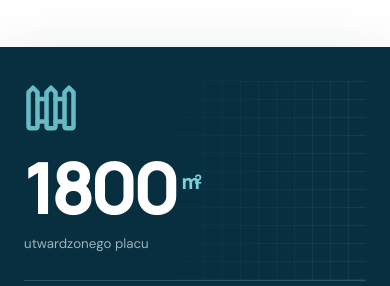
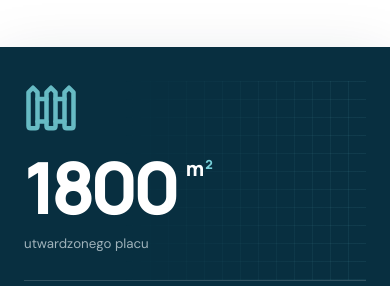
Before and after one commit to bohunek5/zimowanie, a React (Vite) app: page / in a window 390 px wide. Shown: the part 1521-1807 px from the top of the page. Built offline with nearby package versions, Linux system fonts and the light colour scheme.

Commit message:
Fix mobile area unit and simplify footer

```diff
--- a/src/components/Layout.tsx
+++ b/src/components/Layout.tsx
@@ -1,7 +1,7 @@
 import { BadgeDollarSign, Compass, House, Images, Info, Map, MapPin, Moon, PackageOpen, Phone, Sun, Warehouse } from 'lucide-react';
 import { NavLink, Outlet, useLocation } from 'react-router-dom';
 import { BackToTop } from './BackToTop';
-import { address, company, legalItems, navItems, phone } from '../data/mockData';
+import { address, legalItems, navItems, phone } from '../data/mockData';
 import { useScrollToTop } from '../hooks/useScrollToTop';
 import type { Theme } from '../hooks/useTheme';
 
@@ -56,8 +56,7 @@ export function Layout({ theme, onToggleTheme }: Readonly<LayoutProps>) {
           <nav className="footer__nav" aria-label="Nawigacja w stopce"><small><Compass/>Strona</small>{navItems.slice(1).map((item) => <NavLink key={item.to} to={item.to}>{item.label}</NavLink>)}</nav>
           <nav className="footer__nav footer__legal" aria-label="Informacje prawne"><small><Info/>Informacje</small>{legalItems.map((item) => <NavLink key={item.to} to={item.to}>{item.label}</NavLink>)}</nav>
         </div>
-        <div className="container footer__company"><strong>{company.fullName}</strong><span>{company.registeredAddress}</span><span>NIP {company.nip} · REGON {company.regon}</span></div>
-        <div className="container footer__bottom"><span>© {new Date().getFullYear()} Zimowanie Jachtów Giżycko</span><span>Sezon 01.10–30.04</span></div>
+        <div className="container footer__bottom"><span>© {new Date().getFullYear()} RAD'LIGHT</span></div>
       </footer>
 
       <BackToTop/>
--- a/src/pages/Pages.tsx
+++ b/src/pages/Pages.tsx
@@ -97,7 +97,7 @@ export function HomePage(_props: Readonly<EmptyPageProps>) {
 
       <section className="section offer-section">
         <div className="container section-intro"><div><span className="overline">Oferta</span><h2>Plac, hala i przygotowanie łodzi.</h2></div><p>Najpierw wybierasz miejsce. Jeśli chcesz, możemy również przygotować jednostkę do zimowego postoju.</p></div>
-        <div className="container storage-feature"><div className="storage-feature__metric"><Fence/><span className="storage-feature__number">1800<sup>m²</sup></span><small>utwardzonego placu</small></div><div><span className="overline">Najczęściej wybierane</span><h3>Monitorowany plac</h3><p>Ogrodzona i oświetlona przestrzeń dla jednostek różnych długości.</p><Link to="/cennik">Ceny od 1 000 zł <ArrowRight/></Link></div><ul><li><Check/>Wjazd od ul. Sybiraków</li><li><Check/>Pełny sezon {season}</li><li><Check/>Możliwość własnego przygotowania łodzi</li></ul></div>
+        <div className="container storage-feature"><div className="storage-feature__metric"><Fence/><span className="storage-feature__number">1800 <span className="metric-unit">m<sup>2</sup></span></span><small>utwardzonego placu</small></div><div><span className="overline">Najczęściej wybierane</span><h3>Monitorowany plac</h3><p>Ogrodzona i oświetlona przestrzeń dla jednostek różnych długości.</p><Link to="/cennik">Ceny od 1 000 zł <ArrowRight/></Link></div><ul><li><Check/>Wjazd od ul. Sybiraków</li><li><Check/>Pełny sezon {season}</li><li><Check/>Możliwość własnego przygotowania łodzi</li></ul></div>
         <div className="container editorial-services">{editorialServices.map((item) => <article className="editorial-service" key={item.title}><div className="editorial-service__image"><img src={`${import.meta.env.BASE_URL}${item.image.replace(/^\//,'')}`} alt={item.imageAlt}/></div><div className="editorial-service__copy"><small>{item.label}</small><h3>{item.title}</h3><p>{item.text}</p><Link to="/oferta">Poznaj szczegóły <ArrowRight/></Link></div></article>)}</div>
       </section>
 
@@ -107,7 +107,7 @@ export function HomePage(_props: Readonly<EmptyPageProps>) {
 
       <section className="section yard-section">
         <div className="container yard-section__head"><div><span className="overline">Nasz plac</span><h2>Warunki przygotowane na zimowy postój.</h2></div><div><p>Plac znajduje się przy ul. Sybiraków w Giżycku. Przed przyjazdem ustalamy wymiary łodzi, wybraną formę postoju i termin.</p><Link to="/plac">Szczegóły placu <ArrowRight/></Link></div></div>
-        <div className="container yard-facts-layout"><article className="yard-number"><Ruler/><span>Utwardzony plac</span><strong>1800<sup>m²</sup></strong><p>Miejsce dla łodzi o różnych długościach.</p></article><div className="yard-facts-grid"><article><ShieldCheck/><span><strong>Monitoring</strong><small>Nadzór nad terenem</small></span></article><article><Fence/><span><strong>Ogrodzenie</strong><small>Wydzielona przestrzeń</small></span></article><article><Lamp/><span><strong>Oświetlenie</strong><small>Plac widoczny po zmroku</small></span></article><article><Warehouse/><span><strong>Hala</strong><small>Opcja ogrzewanego postoju</small></span></article></div></div>
+        <div className="container yard-facts-layout"><article className="yard-number"><Ruler/><span>Utwardzony plac</span><strong>1800 <span className="metric-unit">m<sup>2</sup></span></strong><p>Miejsce dla łodzi o różnych długościach.</p></article><div className="yard-facts-grid"><article><ShieldCheck/><span><strong>Monitoring</strong><small>Nadzór nad terenem</small></span></article><article><Fence/><span><strong>Ogrodzenie</strong><small>Wydzielona przestrzeń</small></span></article><article><Lamp/><span><strong>Oświetlenie</strong><small>Plac widoczny po zmroku</small></span></article><article><Warehouse/><span><strong>Hala</strong><small>Opcja ogrzewanego postoju</small></span></article></div></div>
       </section>
 
       <section className="section pricing-section"><div className="container section-intro"><div><span className="overline">Cennik placu</span><h2>Jedna opłata za cały sezon.</h2></div><p>Stawka zależy od długości łodzi. Sezon trwa od 1 października do 30 kwietnia.</p></div><div className="container"><PriceCards/><div className="hall-row"><Building2/><div><strong>Ogrzewana hala</strong><span>Miejsce oraz cena ustalane indywidualnie.</span></div><a href={phone.href}>Zapytaj o dostępność <ArrowRight/></a></div></div></section>
@@ -126,7 +126,7 @@ export function PricingPage(_props: Readonly<EmptyPageProps>) {
 }
 
 export function SitePage(_props: Readonly<EmptyPageProps>) {
-  return <><PageHero label="Plac" title="1800 m² dla małych i dużych jednostek." text="Plac jest ogrodzony, oświetlony i monitorowany. Wjazd znajduje się od ul. Sybiraków." image="/assets/gallery/lodz-na-wozku.jpg" imageAlt="Łódź motorowa ustawiona na wózku na placu"/><section className="section site-page"><div className="container site-facts"><article className="site-facts__main"><Ruler/><span className="overline">Plac w Giżycku</span><strong>1800<sup>m²</sup></strong><p>Utwardzona przestrzeń przeznaczona do zimowania łodzi.</p></article><article><ShieldCheck/><h2>Monitorowany</h2><p>Nadzór nad terenem podczas sezonu zimowego.</p></article><article><Fence/><h2>Ogrodzony</h2><p>Wydzielony plac przy ul. Sybiraków.</p></article><article><Lamp/><h2>Oświetlony</h2><p>Czytelna przestrzeń również po zmroku.</p></article></div><div className="container arrival"><div><span className="overline">Przed przyjazdem</span><h2>Wystarczą trzy ustalenia.</h2></div><ol><li><Check/><strong>Podaj długość łodzi</strong></li><li><Check/><strong>Wybierz plac lub halę</strong></li><li><Check/><strong>Ustal termin przyjazdu</strong></li></ol></div></section><PrimaryCta/></>;
+  return <><PageHero label="Plac" title="1800 m² dla małych i dużych jednostek." text="Plac jest ogrodzony, oświetlony i monitorowany. Wjazd znajduje się od ul. Sybiraków." image="/assets/gallery/lodz-na-wozku.jpg" imageAlt="Łódź motorowa ustawiona na wózku na placu"/><section className="section site-page"><div className="container site-facts"><article className="site-facts__main"><Ruler/><span className="overline">Plac w Giżycku</span><strong>1800 <span className="metric-unit">m<sup>2</sup></span></strong><p>Utwardzona przestrzeń przeznaczona do zimowania łodzi.</p></article><article><ShieldCheck/><h2>Monitorowany</h2><p>Nadzór nad terenem podczas sezonu zimowego.</p></article><article><Fence/><h2>Ogrodzony</h2><p>Wydzielony plac przy ul. Sybiraków.</p></article><article><Lamp/><h2>Oświetlony</h2><p>Czytelna przestrzeń również po zmroku.</p></article></div><div className="container arrival"><div><span className="overline">Przed przyjazdem</span><h2>Wystarczą trzy ustalenia.</h2></div><ol><li><Check/><strong>Podaj długość łodzi</strong></li><li><Check/><strong>Wybierz plac lub halę</strong></li><li><Check/><strong>Ustal termin przyjazdu</strong></li></ol></div></section><PrimaryCta/></>;
 }
 
 export function HallPage(_props: Readonly<EmptyPageProps>) {
--- a/src/site.css
+++ b/src/site.css
@@ -281,6 +281,7 @@
 .footer__company{margin-top:52px;padding-top:22px;border-top:1px solid rgba(255,255,255,.1);display:flex;align-items:center;gap:10px 24px;flex-wrap:wrap;color:#8fa5ae;font-size:11px}
 .footer__company strong{color:#dce7ea;font:600 12px 'Manrope'}
 .footer__bottom{margin-top:18px}
+.metric-unit{display:inline-flex;align-items:flex-start;gap:1px;margin-left:.08em;font-size:.28em;line-height:1;letter-spacing:0;vertical-align:top;transform:translateY(.22em)}.metric-unit sup{position:static!important;margin:0!important;font-size:.62em!important;line-height:1;transform:none}
 .back-to-top{position:fixed;z-index:65;right:24px;bottom:24px;height:48px;padding:0 17px;border:1px solid color-mix(in srgb,var(--line) 80%,transparent);border-radius:99px;background:color-mix(in srgb,var(--surface) 94%,transparent);color:var(--ink);display:flex;align-items:center;gap:8px;box-shadow:0 14px 38px rgba(4,29,39,.18);backdrop-filter:blur(14px);opacity:0;visibility:hidden;transform:translateY(12px);transition:opacity .2s,visibility .2s,transform .2s,background .2s}
 .back-to-top--visible{opacity:1;visibility:visible;transform:none}.back-to-top:hover{background:var(--accent);color:#fff}.back-to-top svg{width:18px}.back-to-top span{font-size:11px;font-weight:800}
 .legal-page{background:var(--surface-soft)}
@@ -295,7 +296,7 @@
   .footer__top{grid-template-columns:1fr 1fr}.footer__intro{grid-column:1/-1}
 }
 @media(max-width:680px){
-  .footer{padding-top:52px}.footer__top{grid-template-columns:1fr 1fr;gap:38px 20px;text-align:center}.footer__intro,.footer__contact{grid-column:1/-1}.footer__intro{display:flex;flex-direction:column;align-items:center}.footer__intro p{margin-top:20px}.footer__contact,.footer__nav{align-items:center}.footer__contact>small,.footer__nav>small{justify-content:center;margin-bottom:13px}.footer__contact>a{font-size:24px}.footer__contact>span{justify-content:center}.footer__nav a{margin:4px 0;line-height:1.45}.footer__company{margin-top:40px;display:grid;justify-items:center;gap:6px;text-align:center}.footer__bottom{margin-top:22px;text-align:center}.footer__bottom span{margin-top:6px}
+  .footer{padding-top:52px}.footer__top{grid-template-columns:1fr 1fr;gap:38px 20px;text-align:center}.footer__intro,.footer__contact{grid-column:1/-1}.footer__intro{display:flex;flex-direction:column;align-items:center}.footer__intro p{margin-top:20px}.footer__contact,.footer__nav{align-items:center}.footer__contact>small,.footer__nav>small{justify-content:center;margin-bottom:13px}.footer__contact>a{font-size:24px}.footer__contact>span{justify-content:center}.footer__nav a{margin:4px 0;line-height:1.45}.footer__bottom{margin-top:38px;text-align:center}.footer__bottom span{margin-top:0}
   .back-to-top{right:12px;bottom:82px;width:46px;height:46px;padding:0;justify-content:center}.back-to-top span{display:none}
   .legal-hero{padding:75px 0 58px}.legal-hero:after{width:180px;height:180px;right:-80px;top:20px}.legal-hero h1{font-size:clamp(3rem,14vw,4.2rem);margin-bottom:20px}.legal-hero p{font-size:15px;line-height:1.65}.legal-content{padding-top:54px;padding-bottom:76px}.legal-content section{padding-bottom:30px;margin-bottom:30px}.legal-content h2{font-size:1.65rem}.legal-content p,.legal-content li{font-size:14px;line-height:1.75}
 }
```
